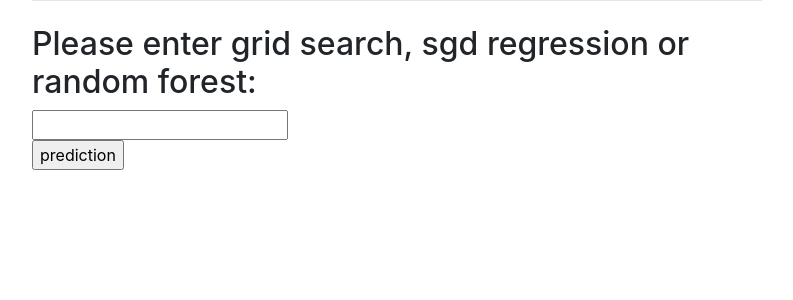
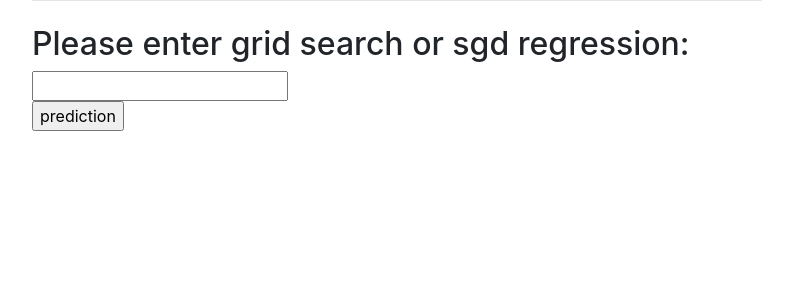
Before and after one commit to ndb1995/comp840-final-project, a Flask app: page / in a window 1280 px wide. Shown: the top 300 px of the page, without its empty margins (243-1036 px from the left). Run offline with Flask 2, Linux system fonts and the light colour scheme; parts of the project's set-up code (start-up, migrations or seed data) failed here and were passed over; some libraries are stand-ins or nearby versions.

Commit message:
Most up to date

```diff
--- a/baseball-flask/app.py
+++ b/baseball-flask/app.py
@@ -23,16 +23,14 @@ def predictions():
 	text = request.form['text']
 	text = text.upper()
 
+
 	grid_search = joblib.load('../grid_search.pkl')
-	random_forest = joblib.load('../random_forest.pkl')
+	#random_forest = joblib.load('../random_forest.pkl')
 	sgd_regressor = joblib.load('../sgd_regressor.pkl')
 
 	if(text == "GRID SEARCH"):
 		grid_search_results = grid_search.predict(unpickle("../grid_search_X_test.pkl"))
 		return render_template("results.html", grid_search_results)
-	elif(text == "RANDOM FOREST"):
-		random_forest_results = grid_search.predict(unpickle("../rf_X_test.pkl"))
-		return render_template("results.html", random_forest_results)
 	elif(text == "SGD REGRESSION"):
 		sgd_regressor_results = grid_search.predict(unpickle("../sgd_reg_X_test.pkl"))
 		return render_template("results.html", sgd_regressor_results)
@@ -41,4 +39,4 @@ def predictions():
 		return render_template("results.html", text = text)
 
 if __name__ == "__main__":
-    app.run()
+    app.run(debug=False, port=5000, host='0.0.0.0')
--- a/baseball-flask/templates/index.html
+++ b/baseball-flask/templates/index.html
@@ -1,7 +1,7 @@
 {% extends "base.html" %}
 
 {% block content %}
-  <h2 class="mt-2">Please enter grid search, sgd regression or random forest:</h2>
+  <h2 class="mt-2">Please enter grid search or sgd regression:</h2>
   <form action="/results" method="POST">
 	<input name="text"><br>
     <input type="submit" value="prediction" />
--- a/baseball-flask/templates/results.html
+++ b/baseball-flask/templates/results.html
@@ -10,7 +10,7 @@
 
   <div id='button'>
     <form action="/">
-      <input type=submit value='Submit another review'>
+      <input type=submit value='Submit another'>
     </form>
   </div>
 </body>
```
Also changed, not shown: README.md.
